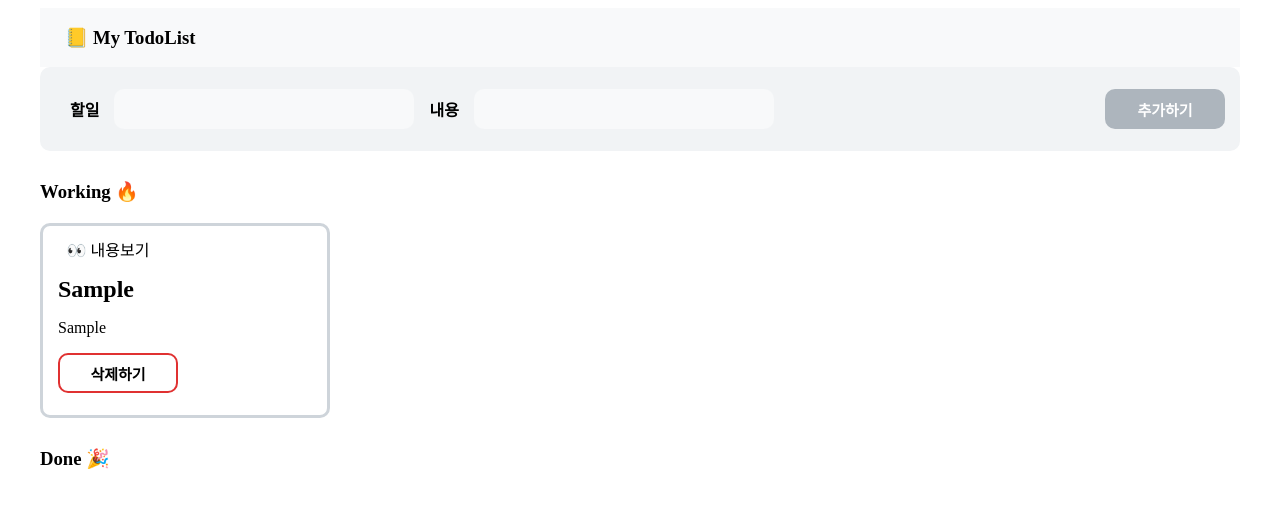
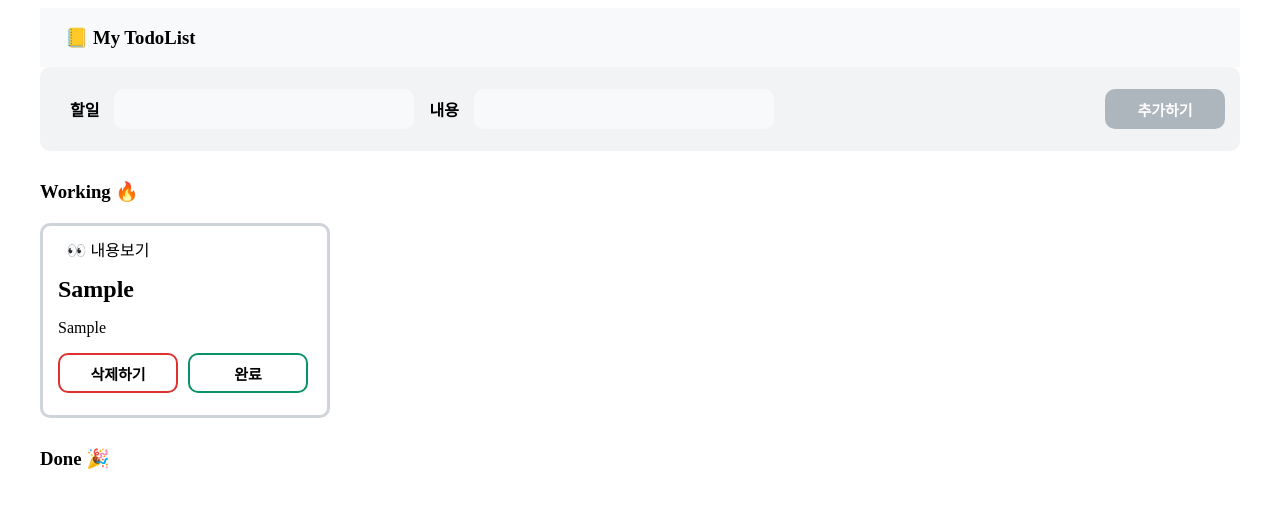
Before and after one commit to devjjin/redux-todolist-assignment, a React (Create React App) app: page / in a window 1280 px wide. Both pictures are taken after typing "Sample", "Sample" into the empty fields and a click on the button "추가하기". Shown: the top 508 px of the page. Built offline with nearby package versions, Linux system fonts and the light colour scheme.

Commit message:
Feat: toggle이벤트로 todo 완료,취소 상태값 변경 및 스타일 조건부렌더링

```diff
--- a/src/components/TodoItem.jsx
+++ b/src/components/TodoItem.jsx
@@ -8,6 +8,9 @@ const TodoItem = ({ todoItem }) => {
   const onDeleteClick = () => {
     dispatch(deleteTodo(todoItem.id));
   };
+  const onToggleClick = () => {
+    dispatch(toggleStatusTodo(todoItem.id));
+  };
 
   return (
     <Main key={todoItem.id}>
@@ -17,6 +20,9 @@ const TodoItem = ({ todoItem }) => {
         <p>{todoItem.content}</p>
         <ButtonContainer>
           <DeleteButton onClick={onDeleteClick}>삭제하기</DeleteButton>
+          <ToggleButton onClick={onToggleClick} isDone={todoItem.isDone}>
+            {!todoItem.isDone ? '완료' : '취소'}
+          </ToggleButton>
         </ButtonContainer>
       </Container>
     </Main>
```
